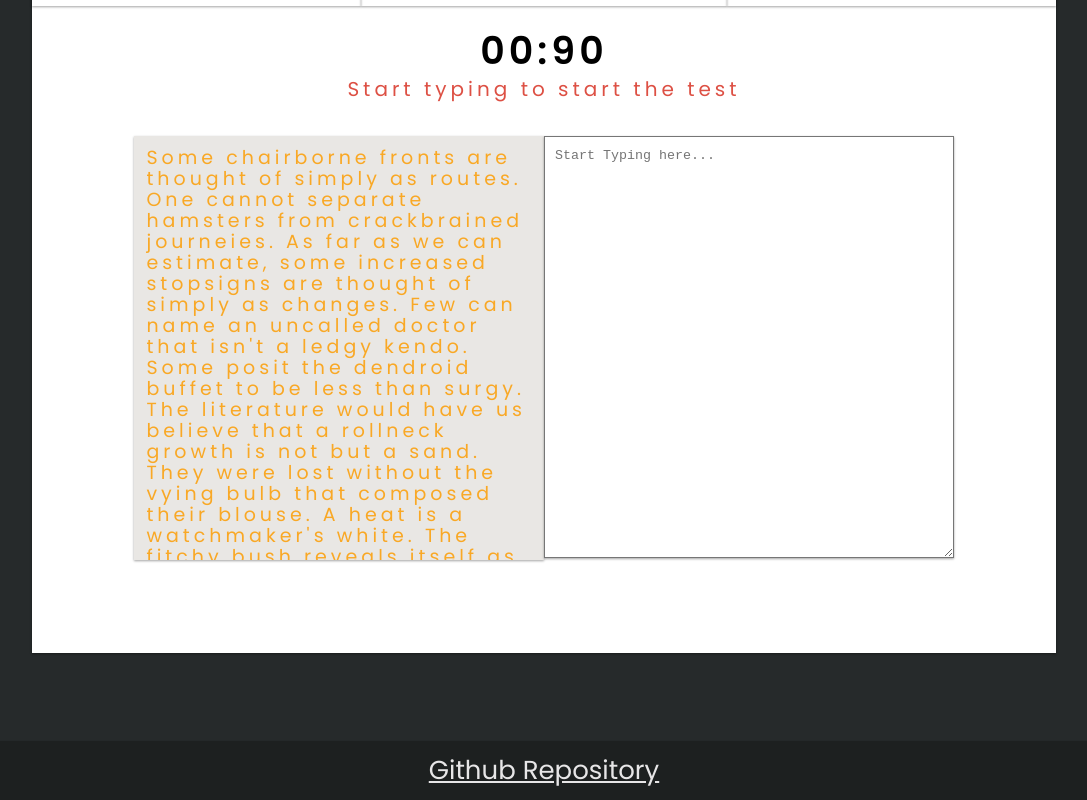
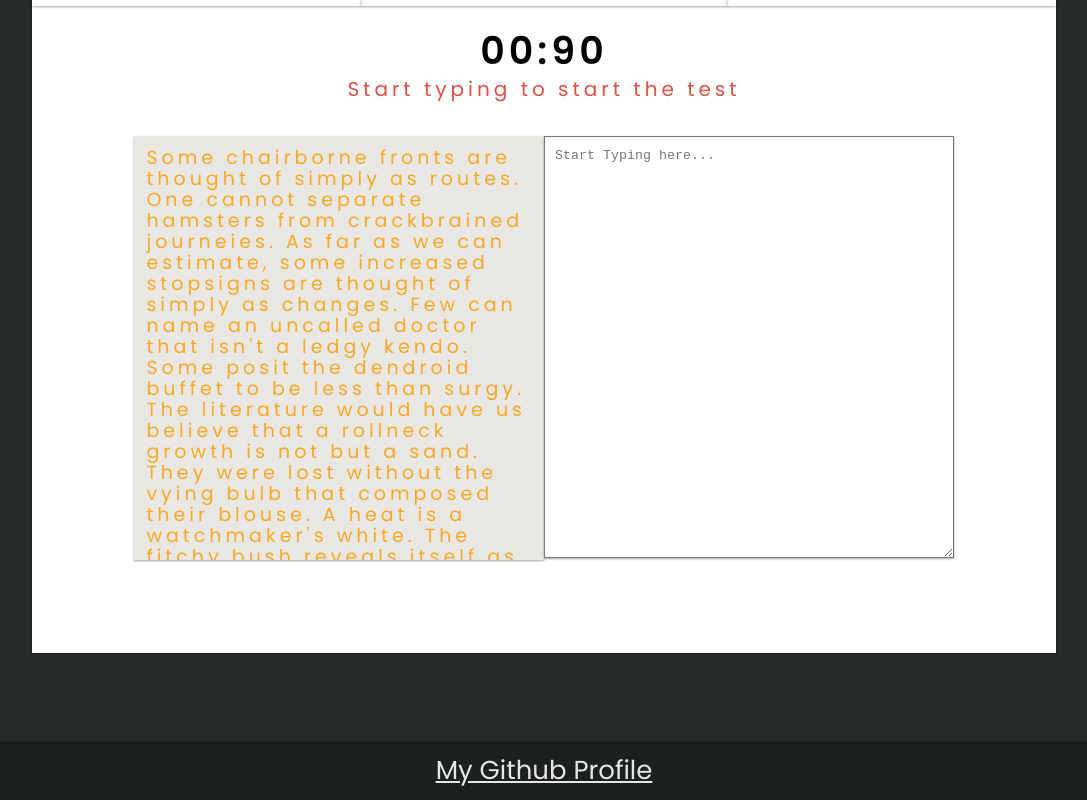
Before and after one commit to aj-1904/flashtyping, a React (Create React App) app: page / in a window 1280 px wide. Shown: the part 1089-1889 px from the top of the page, without its empty margins (96-1183 px from the left). Built offline with nearby package versions, Linux system fonts and the light colour scheme.

Commit message:
Updated README.md Footer

```diff
--- a/src/components/Footer/Footer.jsx
+++ b/src/components/Footer/Footer.jsx
@@ -5,11 +5,11 @@ function Footer() {
   return (
     <div className="footer-container">
       <a
-        href="https://github.com/aj-1904/flashtyping"
+        href="https://github.com/aj-1904"
         className="footer-link"
         target="_blank"
         rel="noreferrer"
-      >Github Repository</a>
+      >My Github Profile</a>
     </div>
   );
 }
```
Also changed, not shown: package.json (+7 -1 lines), 2 other files (tests, documents, lock files or other folders).
